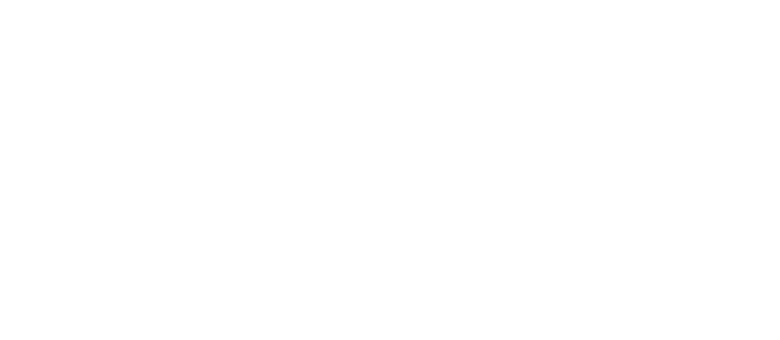
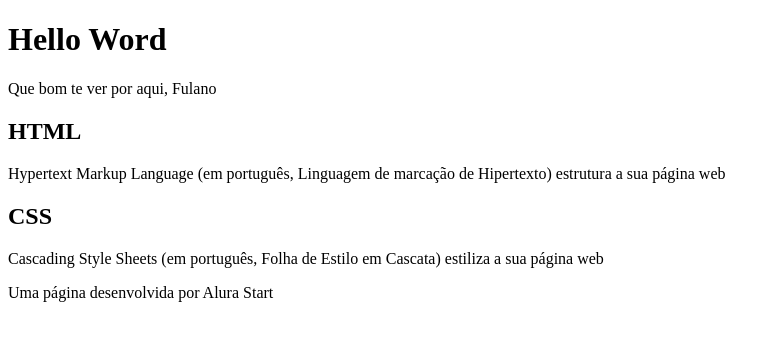
Before and after one commit to eduoudu775/Tecnologia775, a plain HTML site: page index.html in a window 1280 px wide. Shown: the whole page, without its empty margins (0-780 px from the left). Drawn offline with Linux system fonts and the light colour scheme.

Commit message:
Criando a base do HTML 001

```diff
--- a/index.html
+++ b/index.html
@@ -6,6 +6,25 @@
     <title>Hello Word</title>
 </head>
 <body>
+    <header>
+        <h1>Hello Word</h1>
+        <p>Que bom te ver por aqui, Fulano</p>
+
+    </header>
+
+    <section>
+        <h2>HTML</h2>
+        <P>Hypertext Markup Language (em português, Linguagem de marcação de Hipertexto) estrutura a sua página web </P>
+
+        <h2>CSS</h2>
+        <p>Cascading Style Sheets (em português, Folha de Estilo em Cascata) estiliza a sua página web</p>
+
+    </section>
+
+    <footer>
+        <p>Uma página desenvolvida por Alura Start</p>
+
+    </footer>
 
 </body>
 </html>
```
